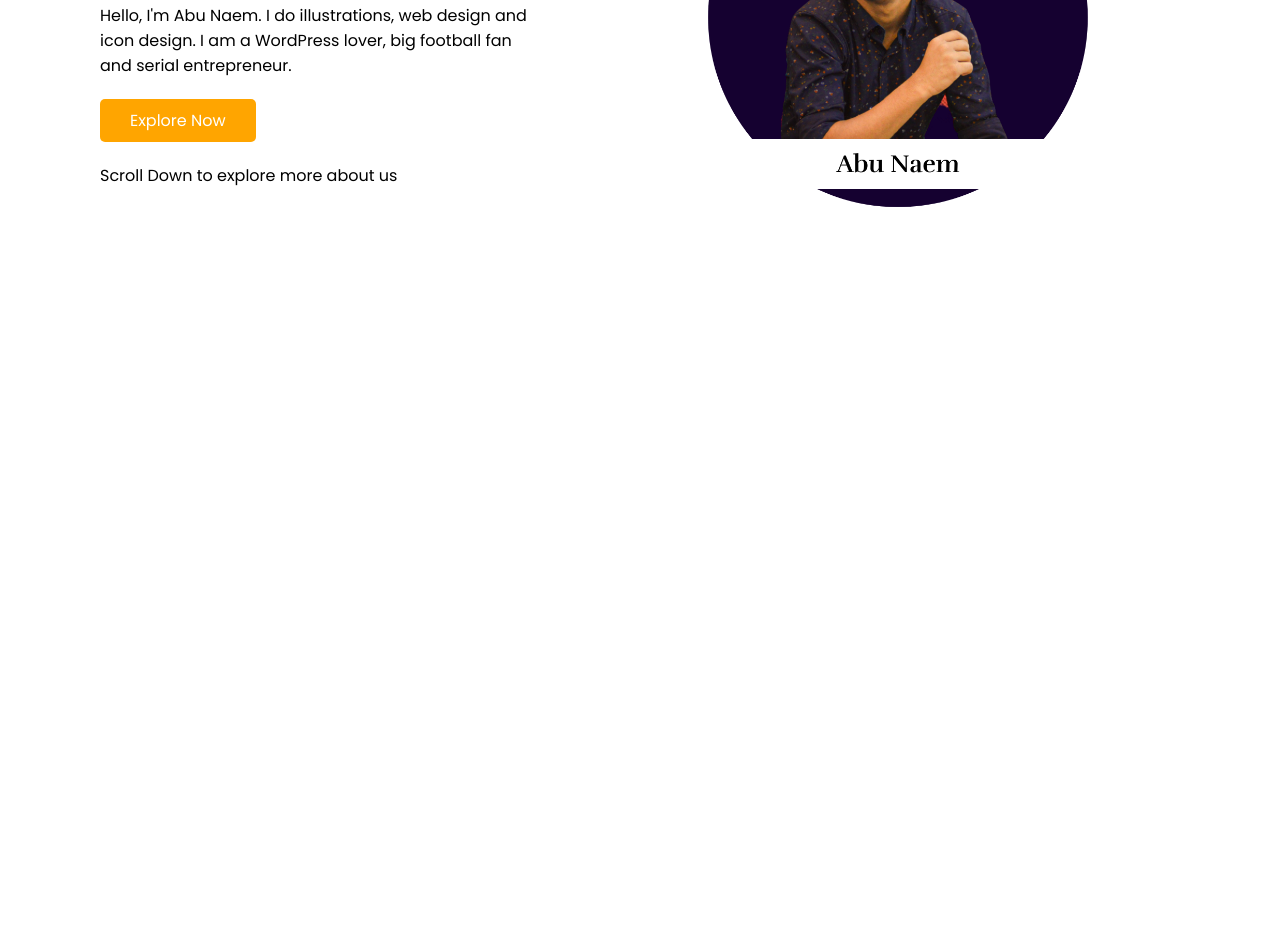
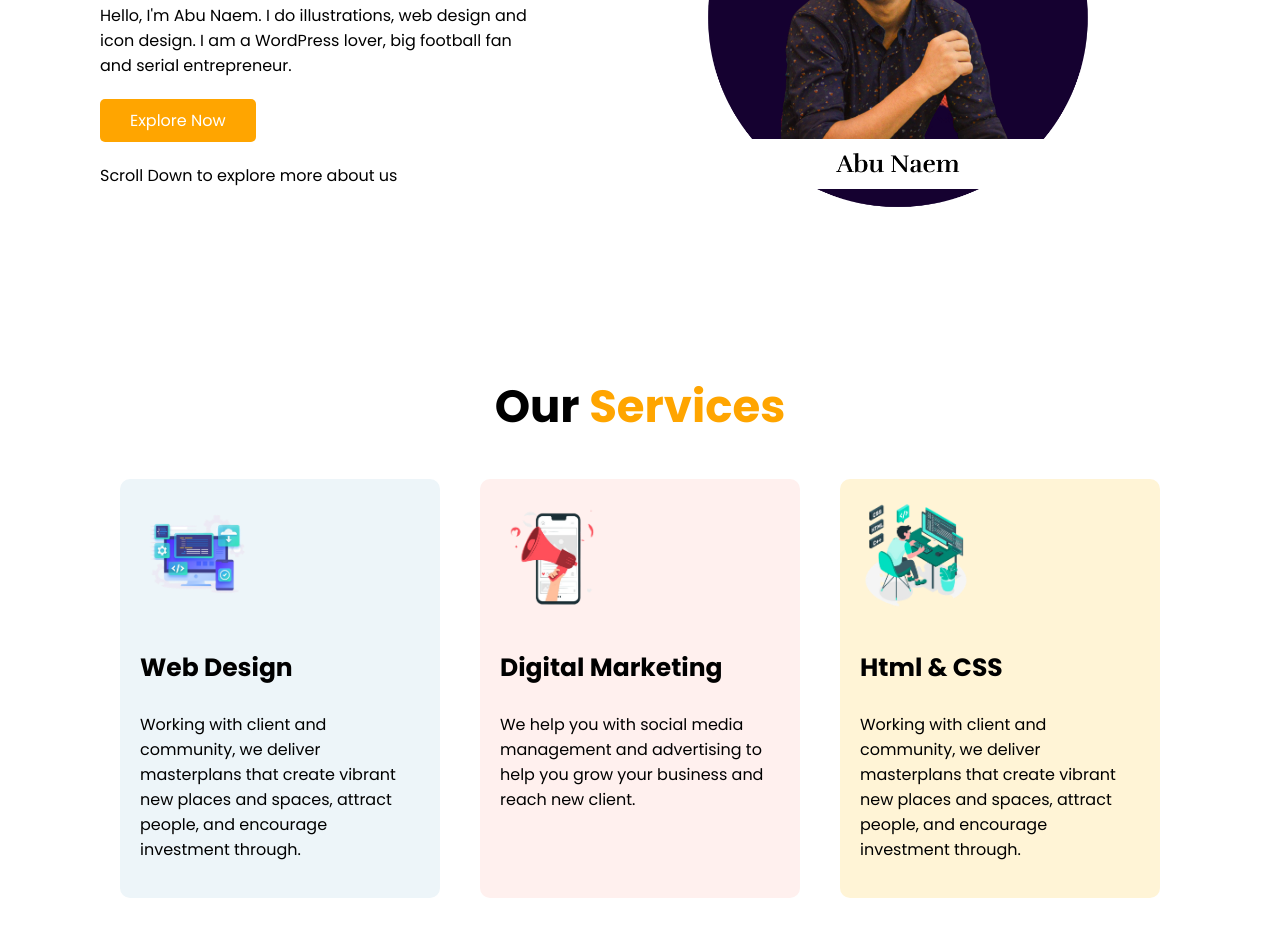
Before and after one commit to IMshazzad/portfolio, a plain HTML site: page index.html in a window 1280 px wide. Shown: the part 262-1210 px from the top of the page. Before the commit the page ends 800 px from the top, so only its background shows below. Drawn offline with Linux system fonts and the light colour scheme.

Commit message:
secend section done

```diff
--- a/index.html
+++ b/index.html
@@ -30,5 +30,29 @@
 
     </section>
 
+    <section class="second-section">
+        <h1> Our <span class="serviceshead">Services</span></h1>
+        <div class="main-div">
+            <div class="threecolumn colorone">
+                <img src="image/desktop-smartphone-app-development_23-2148683810-removebg-preview.png" alt="">
+            <h3>Web Design</h3>
+            <p>Working with client and community, we deliver masterplans that create vibrant new places and spaces, attract people, and encourage investment through.</p>
+            </div>
+            <div class="threecolumn colorones">
+                <img src="image/mobile-marketing-concept-illustration_114360-1497-removebg-preview.png" alt="">
+            <h3>Digital Marketing</h3>
+            <p>We help you with social media management and advertising to help you grow your business and reach new client.</p>
+            </div>
+            <div class="threecolumn coloroness">
+                <img src="image/programming-concept-illustration_114360-1351-removebg-preview.png" alt="">
+            <h3>Html & CSS</h3>
+            <p>Working with client and community, we deliver masterplans that create vibrant new places and spaces, attract people, and encourage investment through.</p>
+            </div>
+
+        </div>
+
+
+    </section>
+
 </body>
 </html>
--- a/style.css
+++ b/style.css
@@ -58,3 +58,63 @@ section{
     border-left: 3px solid tomato;
     padding-left: 15px;
 }
+
+.second-section{
+
+    font-family: 'Poppins', sans-serif;
+    font-size: 30px;
+}
+
+.second-section h1{
+    text-align: center;
+}
+
+.serviceshead{
+    color: orange;
+}
+
+.main-div{
+    display: flex;
+}
+
+.main-div h3{
+    font-size: 25px;
+    text-align: left;
+}
+.main-div p{
+    font-size: 16px;
+    text-align: left;
+}
+
+.main-div img{
+    width: 40%;
+}
+
+.threecolumn{
+    width: 33%;
+    margin: 0px 20px 0px 20px;
+}
+
+.colorone{
+    background-color: #EDF5F9;
+    border-radius: 10px;
+    padding: 20px;
+    margin-left:2%
+    margin-right:2%
+
+}
+.colorones{
+    background-color: #FFF0EE;
+    padding: 20px;
+    border-radius: 10px;
+    margin-left:2%
+    margin-right:2%
+
+}
+.coloroness{
+    background-color: #FFF4D6;
+    border-radius: 10px;
+    padding: 20px;
+    margin-left:2%
+    margin-right:2%
+}
```
